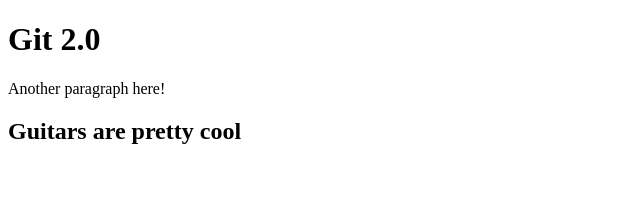
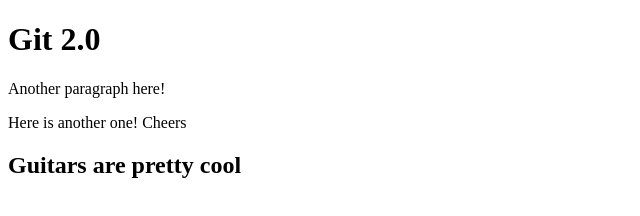
Before and after one commit to paulobrigidofilho/learning-git, a plain HTML site: page index.html in a window 1280 px wide. Shown: the whole page, without its empty margins (0-640 px from the left). Drawn offline with Linux system fonts and the light colour scheme.

Commit message:
Added another paragraph

```diff
--- a/index.html
+++ b/index.html
@@ -9,6 +9,7 @@
 <body>
     <h1>Git 2.0</h1>
     <p>Another paragraph here!</p>
+    <p>Here is another one! Cheers</p>
     <h2>Guitars are pretty cool</h2>
 </body>
 </html>
```
